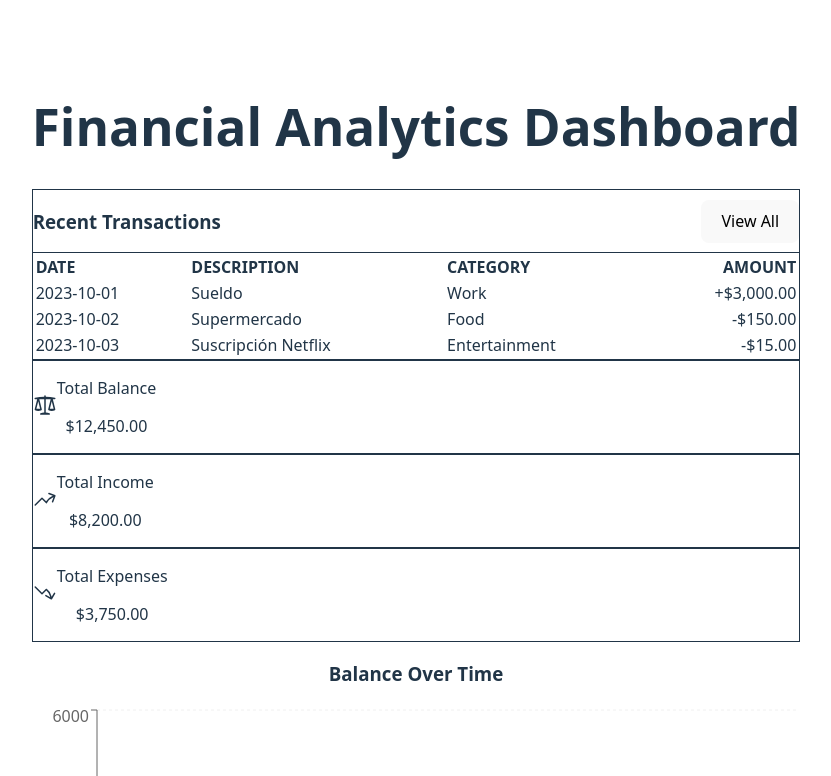
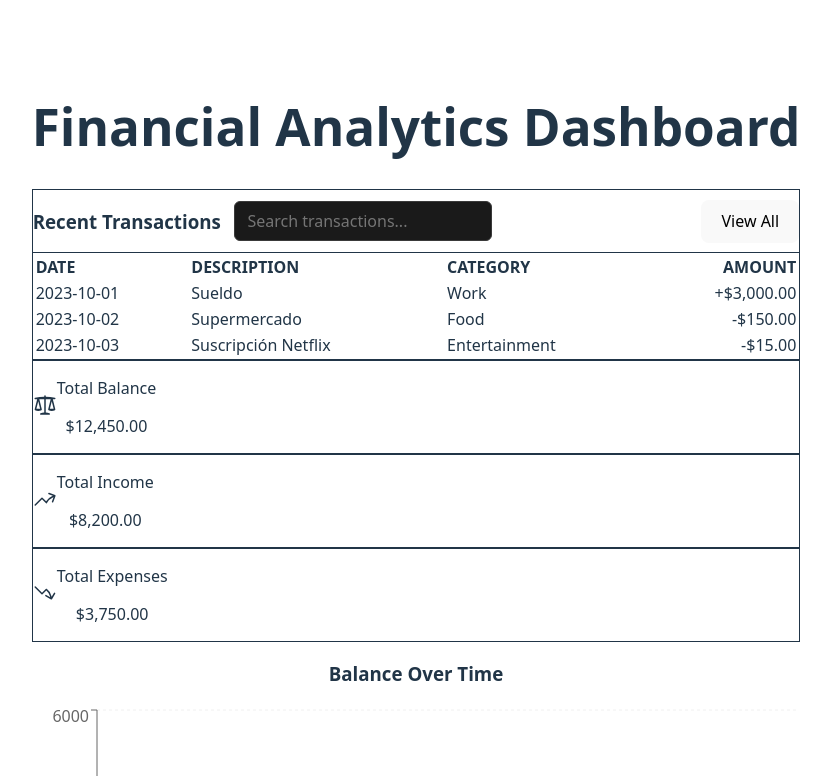
Before and after one commit to alef-garrido/bank-accnt-dashboard, a React (Vite) app: page / in a window 1280 px wide. Shown: the top 776 px of the page, without its empty margins (224-1055 px from the left). Built offline with nearby package versions, Linux system fonts and the light colour scheme.

Commit message:
Add search input for transactions

```diff
--- a/src/components/TransactionTable.tsx
+++ b/src/components/TransactionTable.tsx
@@ -5,8 +5,16 @@ import { mockTransactions } from '../types';
 export const TransactionTable = () => {
   return (
     <div className="border border-gray-100 ">
-      <div className="border-b border-gray-100 flex justify-between items-center">
-        <h3 className="text-lg font-semibold">Recent Transactions</h3>
+      <div className="border-b border-gray-100 p-4 flex justify-between items-center">
+        <div className="flex items-center gap-4">
+          <h3 className="text-lg font-semibold">Recent Transactions</h3>
+          <input
+            type="text"
+            aria-label="Search transactions"
+            placeholder="Search transactions..."
+            className="px-3 py-2 border border-gray-200 rounded-md text-sm w-64 bg-white"
+          />
+        </div>
         <button className="text-sm font-medium hover:underline">View All</button>
       </div>
 
--- a/src/index.css
+++ b/src/index.css
@@ -36,6 +36,16 @@ h1 {
   line-height: 1.1;
 }
 
+input {
+  font: inherit;
+  margin: 0.5em 0.8em;
+  padding: 0.5em 0.8em;
+  border: 1px solid #3a3a3a;
+  border-radius: 6px;
+  background-color: #1a1a1a;
+  color: inherit;
+}
+
 button {
   border-radius: 8px;
   border: 1px solid transparent;
```
